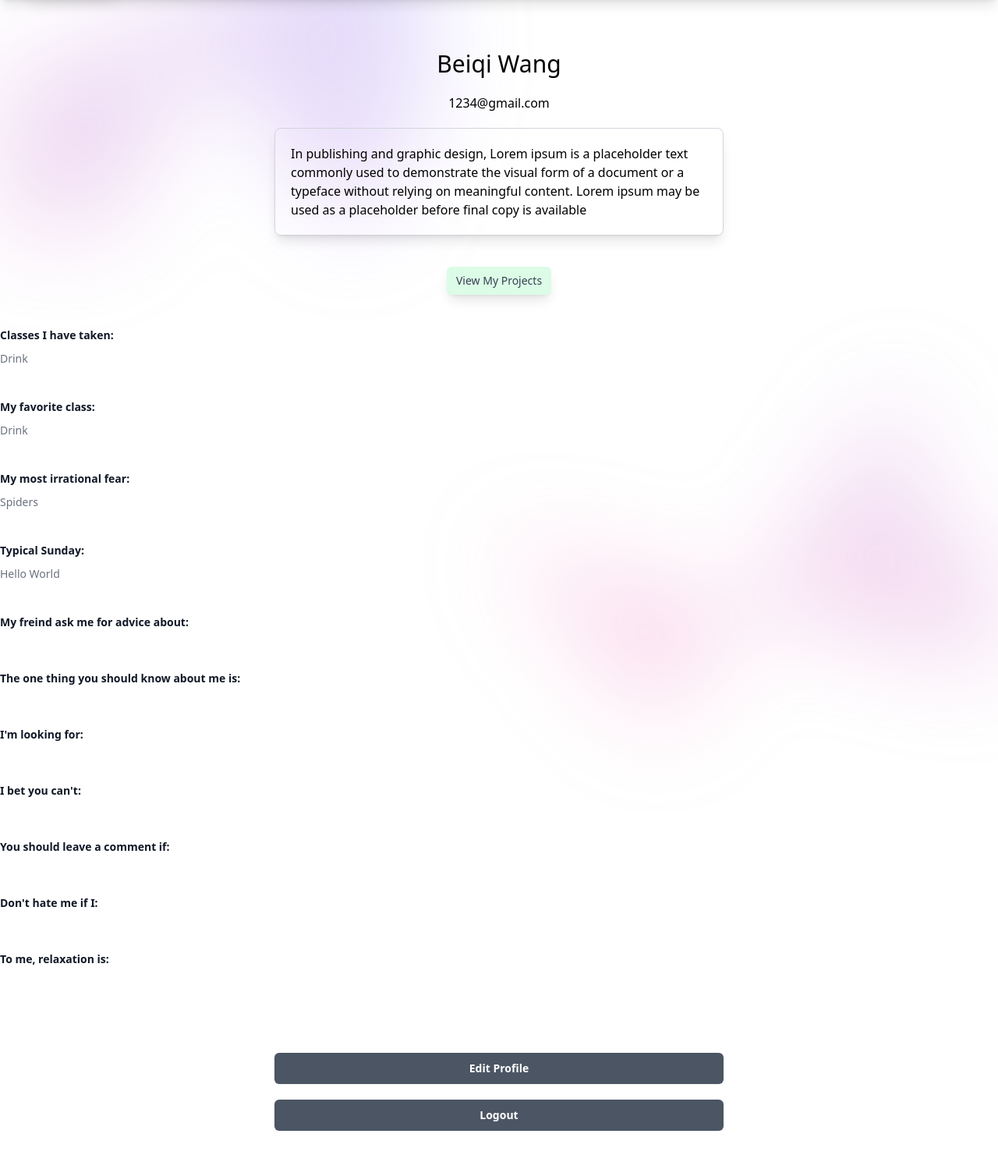
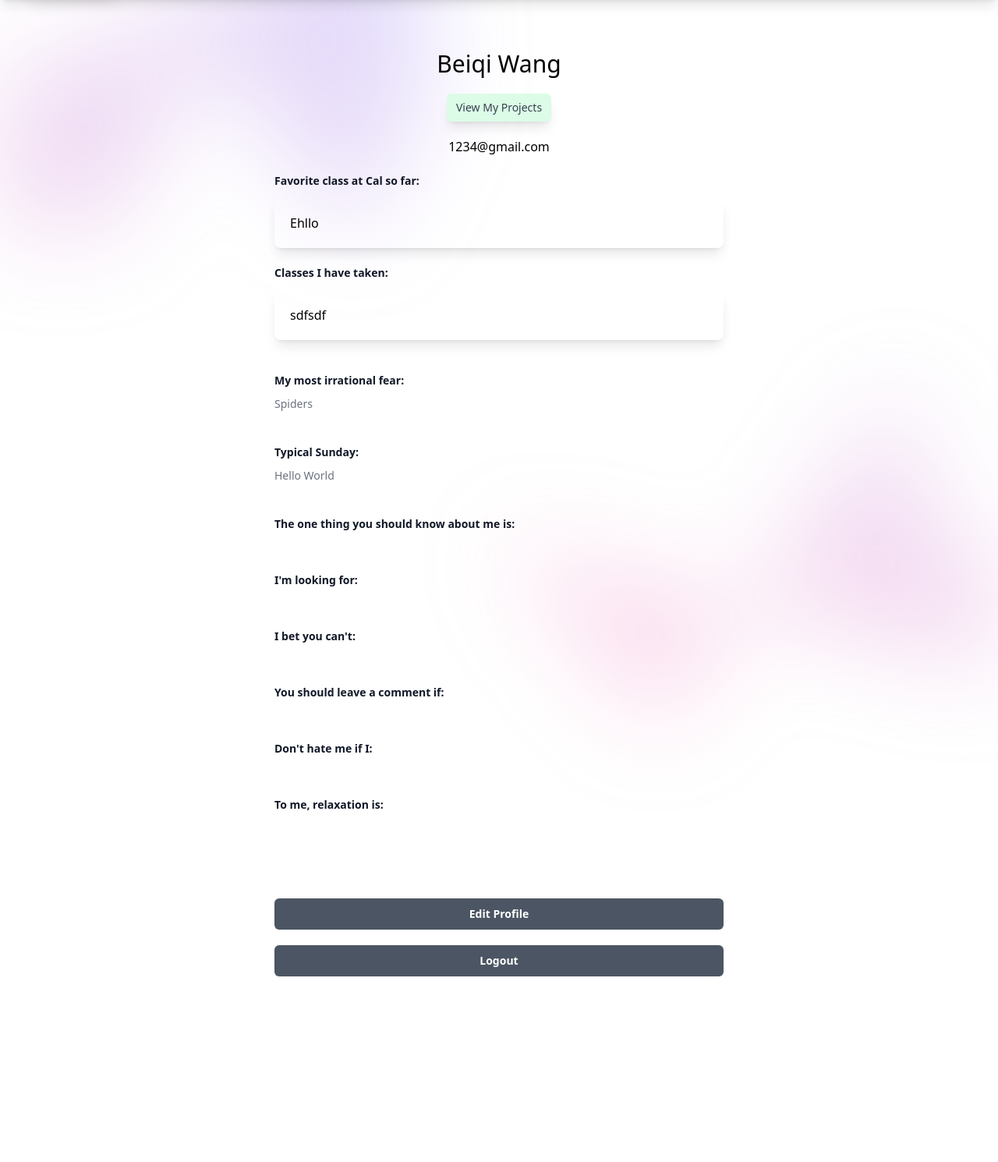
Before and after one commit to b991/TeamMatcher, a Flask app: page /profile in a window 1280 px wide. Shown: the part 64-1554 px from the top of the page at 78% size. After the commit the page ends 1316 px from the top, so only its background shows below. Run offline with Flask 3, Linux system fonts and the light colour scheme; a user stored in the database is signed in; style sheets or scripts are compiled from the project's sources; some libraries are stand-ins or nearby versions.

Commit message:
finish fixing profile

```diff
--- a/app.py
+++ b/app.py
@@ -21,6 +21,8 @@ class User(UserMixin, db.Model):
     first_name = db.Column(db.String, nullable=True)
     last_name = db.Column(db.String, nullable=True)
     projects = db.Column(db.String, nullable=True)
+    fav_class = db.Column(db.String, nullable=True)
+    class_taken = db.Column(db.String, nullable=True)
     goal = db.Column(db.String, nullable=True)
     fear = db.Column(db.String, nullable=True)
     weekend = db.Column(db.String, nullable=True)
@@ -31,6 +33,7 @@ class User(UserMixin, db.Model):
     connect = db.Column(db.String, nullable=True)
     weakness = db.Column(db.String, nullable=True)
     hobby = db.Column(db.String, nullable=True)
+
 
 
 class Project(db.Model):
@@ -69,9 +72,13 @@ def registerQuestion():
     if request.method == "POST":
         first_name = request.form.get("first-name")
         last_name = request.form.get("last-name")
+        fav_class = request.form.get("fav_class")
+        class_taken = request.form.get("class_taken")
         user = current_user
         user.first_name = first_name
         user.last_name = last_name
+        setattr(user, "fav_class", fav_class)
+        setattr(user, "class_taken", class_taken)
         db.session.commit()
         return redirect("/profileQ")
     return render_template("registerQuestion.html")
@@ -138,6 +145,8 @@ def profile():
                            first_name=user.first_name,
                            last_name=user.last_name,
                            email=user.email,
+                           fav_class=user.fav_class if user.fav_class is not None else " ",
+                           class_taken=user.class_taken if user.class_taken is not None else " ",
                            goal=user.goal if user.goal is not None else " ",
                            fear=user.fear if user.fear is not None else " ",
                            weekend=user.weekend if user.weekend is not None else " ",
@@ -179,16 +188,6 @@ def profileprojects():
                            first_name=user.first_name,
                            last_name=user.last_name,
                            email=user.email,
-                           goal=user.goal if user.goal is not None else " ",
-                           fear=user.fear if user.fear is not None else " ",
-                           weekend=user.weekend if user.weekend is not None else " ",
-                           expertise=user.expertise if user.expertise is not None else " ",
-                           highlight=user.highlight if user.highlight is not None else " ",
-                           lookfor=user.lookfor if user.lookfor is not None else " ",
-                           skill=user.skill if user.skill is not None else " ",
-                           connect=user.connect if user.connect is not None else " ",
-                           weakness=user.weakness if user.weakness is not None else " ",
-                           hobby=user.hobby if user.hobby is not None else " ",
                            num_projects=num_projects,
                            ids=ids,
                            names=names,
@@ -262,7 +261,6 @@ def browse():
     names = []
     descriptions = []
     creators = []
-    completes = []
     for project in projects:
         if project.complete != 1:
             num_projects += 1
--- a/templates/profile.html
+++ b/templates/profile.html
@@ -9,41 +9,27 @@
 {% block body %}
     <div class="container max-w-7xl mx-auto">
        <div class="flex flex-col items-center mt-6">
-           <a href="/profileQ">
            <h1 class="text-3xl mt-10">{{ first_name }} {{ last_name }}</h1>
-           </a>
-           <div class="flex mt-5">
+
+           <a href="/profileProjects" class="my-5 shadow-lg bg-green-100 text-gray-700 hover:bg-gray-700 hover:text-white rounded-md px-3 py-2 text-sm font-medium">View My Projects</a>
+
+           <div class="flex">
                {{ email }}
            </div>
-           <div class = "container  max-w-xl my-5 shadow-lg border border-gray-300 p-5 rounded-lg border-gray-100">In publishing and graphic design, Lorem ipsum is a placeholder text commonly used to demonstrate the visual form of a document or a typeface without relying on meaningful content. Lorem ipsum may be used as a placeholder before final copy is available</div>
-           <a href="/profileProjects" class="my-5 shadow-lg bg-green-100 text-gray-700 hover:bg-gray-700 hover:text-white rounded-md px-3 py-2 text-sm font-medium">View My Projects</a>
-       </div>
-           <li class="flex items-center justify-between gap-x-6 py-5">
-               <div class="min-w-0">
-                   <div class="flex items-start gap-x-3 ">
-                       <p class="text-sm font-semibold leading-6 text-gray-900"> Classes I have taken: </p>
-                   </div>
-                   <div class="flex items-start gap-x-3 ">
-                       <p class="mt-2 flex items-center gap-x-2 leading-5  text-sm text-gray-500">
-                           {{ goal }}
-                       </p>
+
+           <div class = "container max-w-xl ">
+               <div class="mt-5 sm:col-span-2">
+                    <label for="fav_class" class="block text-sm font-semibold leading-6 text-gray-900">Favorite class at Cal so far: </label>
+                    <div class="mt-2.5 shadow-lg  p-5 rounded-lg border-gray-100">
+                      {{ fav_class }}
                 </div>
                </div>
-           </li>
-           <li class="flex items-center justify-between gap-x-6 py-5">
-               <div class="min-w-0">
-                   <div class="flex items-start gap-x-3">
-                       <p class="text-sm font-semibold leading-6 text-gray-900"> My favorite class: </p>
-                   </div>
-                   <div class="flex items-start gap-x-3">
-                       <p class="mt-2 flex items-center gap-x-2 leading-5  text-sm text-gray-500">
-                           {{ goal }}
-                       </p>
+               <div class="mt-5 sm:col-span-2 mb-5 ">
+                    <label for="class_taken" class="block text-sm font-semibold leading-6 text-gray-900">Classes I have taken:</label>
+                    <div class="mt-2.5 shadow-lg p-5 rounded-lg border-gray-100">
+                      {{ class_taken }}
                 </div>
                </div>
-           </li>
-
-
             <li class="flex items-center justify-between gap-x-6 py-5">
                    <div class="min-w-0">
                        <div class="flex items-start gap-x-3">
@@ -64,19 +50,6 @@
                        <div class="flex items-start gap-x-3">
                            <p class="mt-2 flex items-center gap-x-2 leading-5  text-sm text-gray-500">
                                {{ weekend }}
-                       </p>
-                   </div>
-               </div>
-           </li>
-           <li class="flex items-center justify-between gap-x-6 py-5">
-               <div class="min-w-0">
-                   <div class="flex items-start gap-x-3">
-                       <p class="text-sm font-semibold leading-6 text-gray-900">My freind ask me for
-               advice about:</p>
-                   </div>
-                   <div class="flex items-start gap-x-3">
-                       <p class="mt-2 flex items-center gap-x-2 leading-5  text-sm text-gray-500">
-                           {{ expertise }}
                            </p>
                        </div>
                    </div>
@@ -158,6 +131,9 @@
                    </div>
            </li>
            </div>
+       </div>
+
+   </div>
     {% if me == True %}
         <div class="mx-auto mt-20 max-w-xl sm:mt-20 mb-20">
                     <a href="/profileQ"
```
Also changed, not shown: templates/home.html (+5 -5 lines), templates/registerQuestion.html (+14 -2 lines), instance/db.sqlite. Lines whose indentation alone changed are shown as unchanged.
